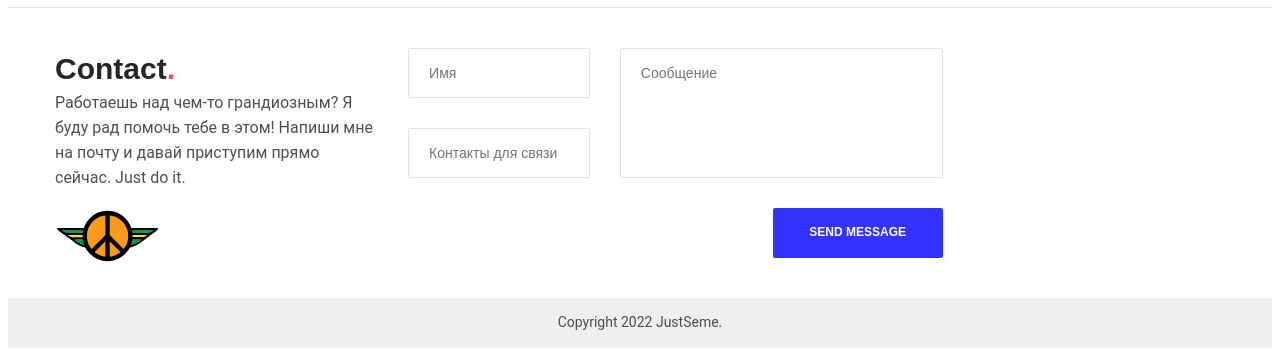
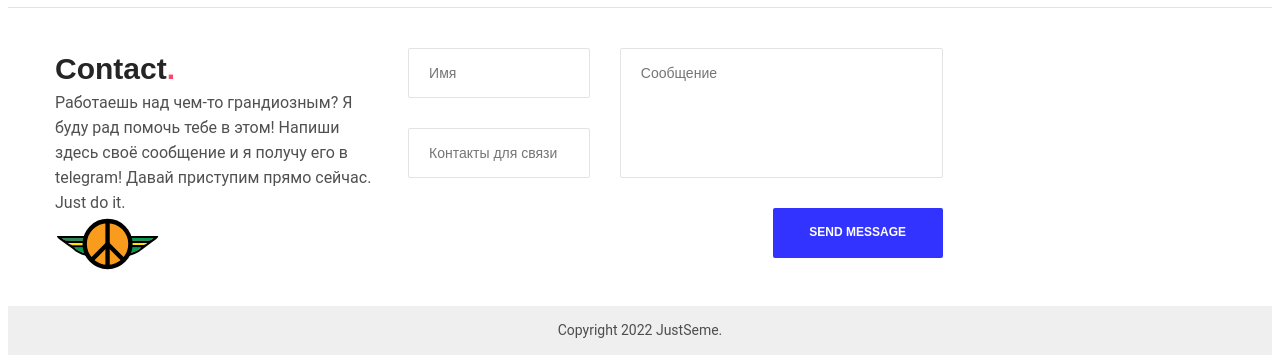
Before and after one commit to JustSeme/Portfolio, a website: page index.html in a window 1280 px wide. Shown: the part 2734-3097 px from the top of the page. Drawn offline with nearby package versions, Linux system fonts and the light colour scheme; files whose address does not match are found by name.

Commit message:
fix text in section with form

```diff
--- a/index.html
+++ b/index.html
@@ -436,7 +436,7 @@
                             <span class="point">Contact</span>
                         </h2>
                         <div class="opacity-box">
-                            <p>Работаешь над чем-то грандиозным? Я буду рад помочь тебе в этом! Напиши мне на почту и давай приступим прямо сейчас. Just do it.</p>
+                            <p>Работаешь над чем-то грандиозным? Я буду рад помочь тебе в этом! Напиши здесь своё сообщение и я получу его в telegram! Давай приступим прямо сейчас. Just do it.</p>
                         </div>
                     </div>
                 </div>
```
